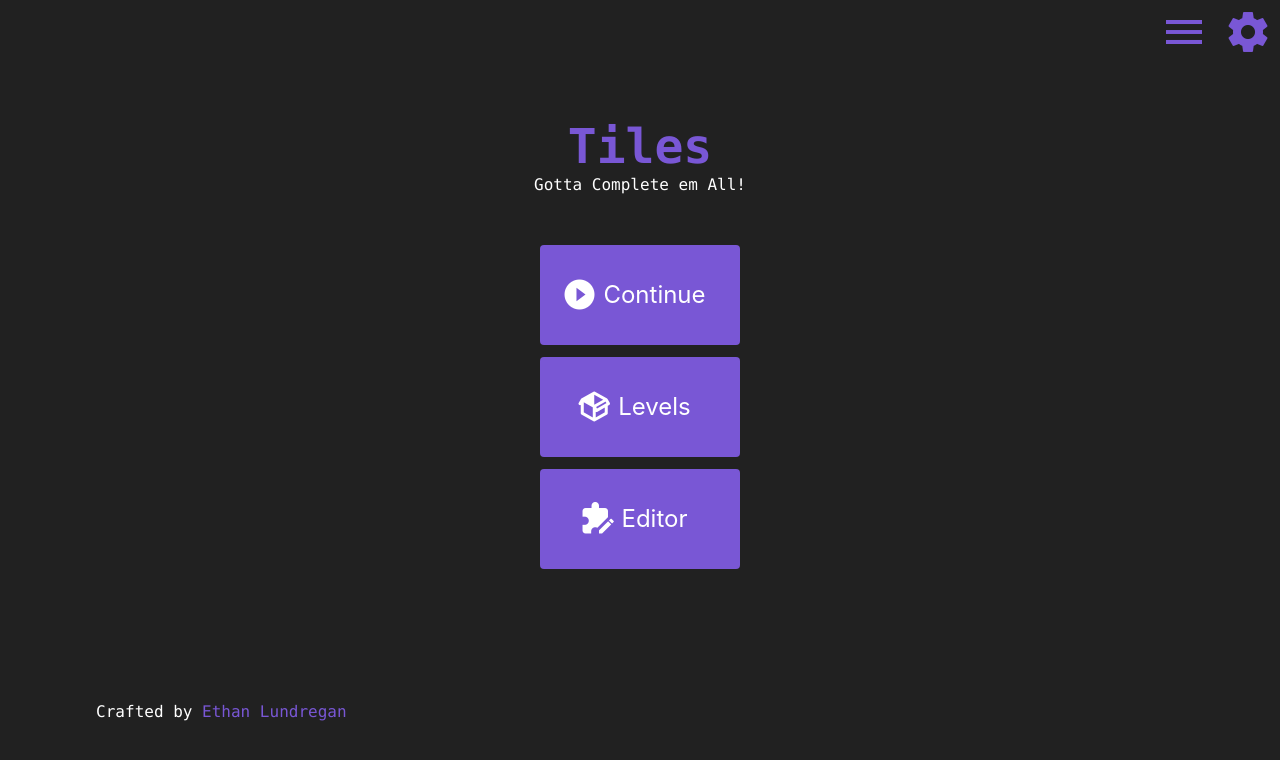
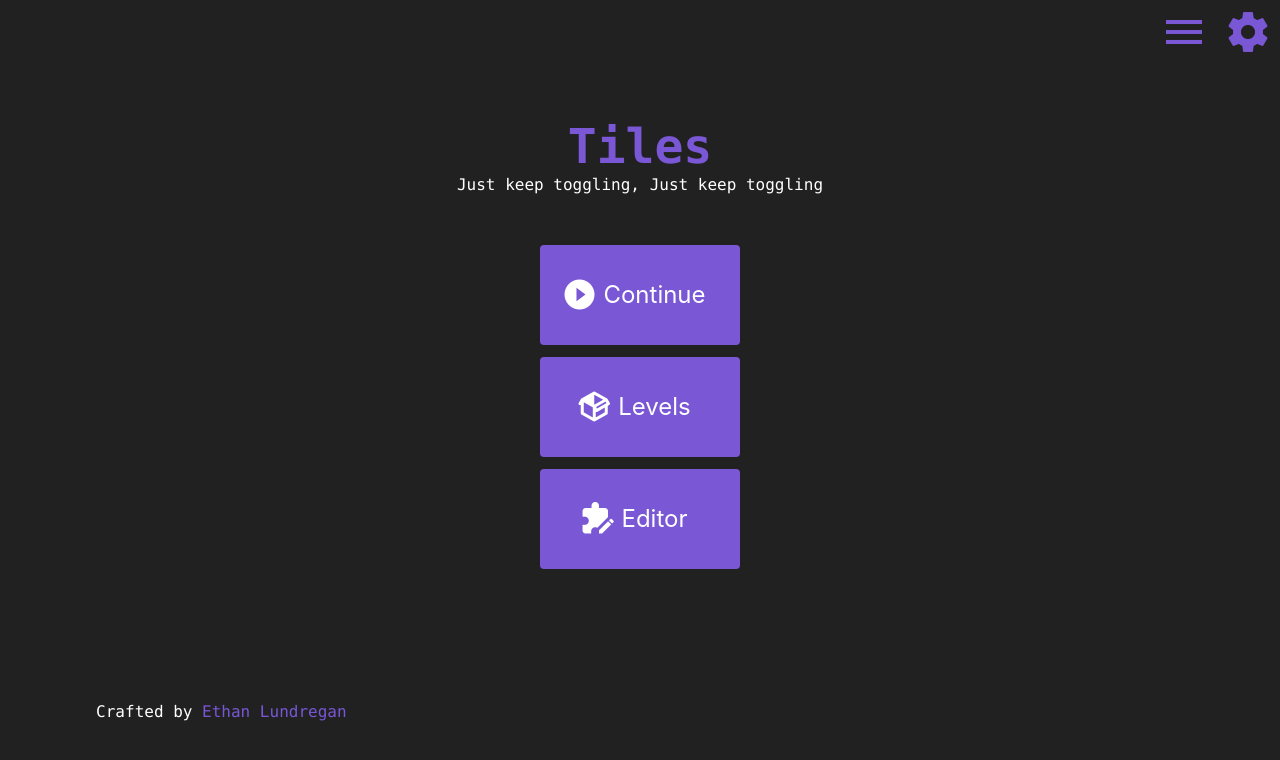
Before and after one commit to lundregan/electron-game, a Vue app: page /game in a window 1280 px wide. Shown: the top 760 px of the page. Built offline with nearby package versions, Linux system fonts and the light colour scheme; what vue-clipboard2 would draw is missing.

Commit message:
Random menu quote

```diff
--- a/src/views/MainMenu.vue
+++ b/src/views/MainMenu.vue
@@ -5,7 +5,7 @@
     <div class="columns is-vcentered menu">
         <div class="column">
             <p class="title ani menu-title mb-0 is-size-1">Tiles</p>
-            <p class="sub-title ani mb-6">Gotta Complete em All!</p>
+            <p class="sub-title ani mb-6">{{currentMenuQuote}}</p>
             <b-field class='ani'>
                 <router-link to='Game'>
                     <b-button
@@ -48,7 +48,20 @@
 import anime from 'animejs/lib/anime.es.js';
 
 export default {
+    data () {
+        return {
+            currentMenuQuote: '',
+            menuQuotes: [
+                'Toggle some more',
+                'Gotta toggle them all',
+                'Just keep toggling, Just keep toggling',
+                'Just one more tile before bed...'
+            ]
+        }
+    },
     mounted () {
+        this.currentMenuQuote = this.menuQuotes[Math.floor(Math.random() * this.menuQuotes.length)]
+
         anime({
             targets: 'div .ani',
             direction: 'reverse',
```
